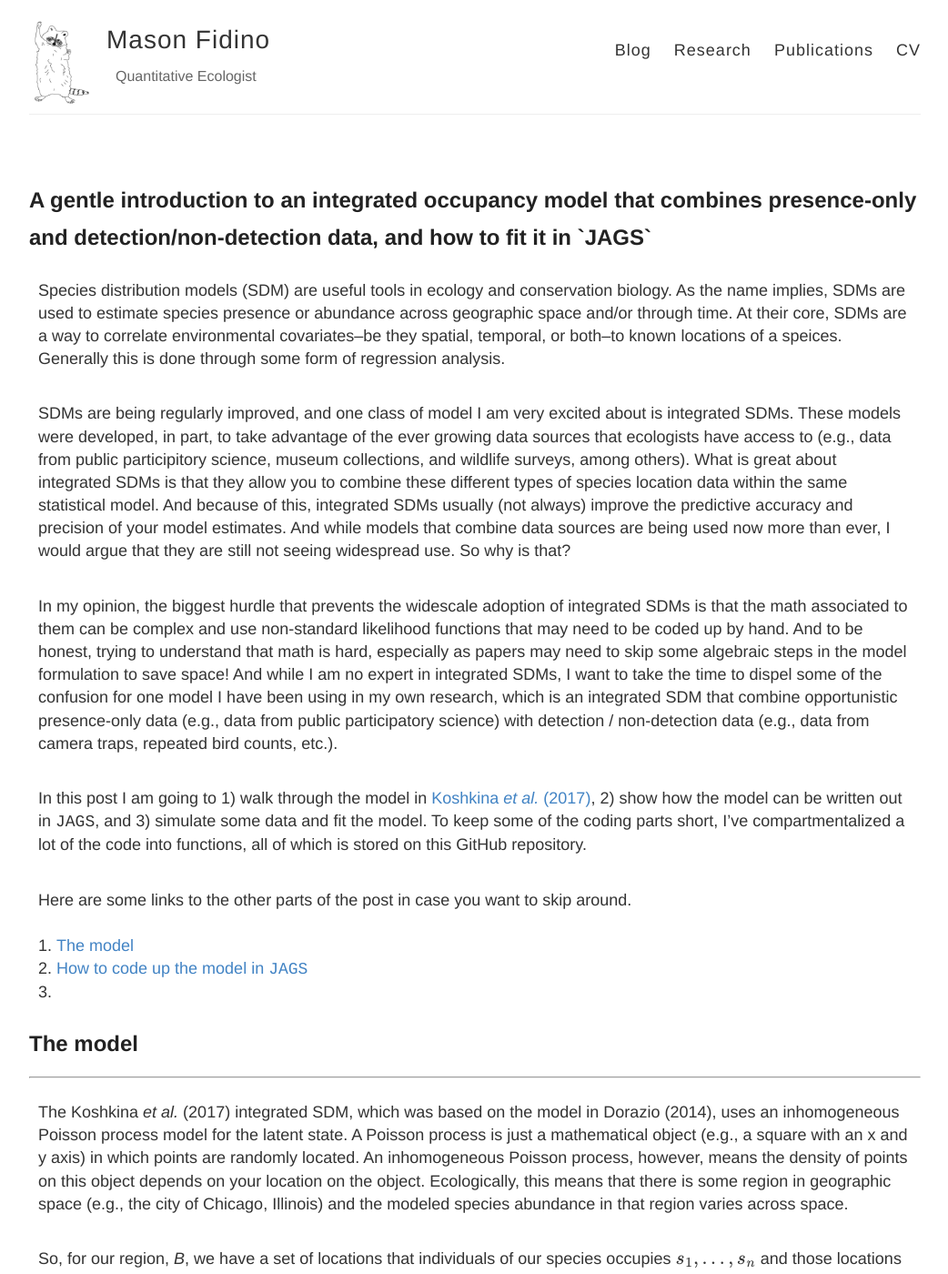
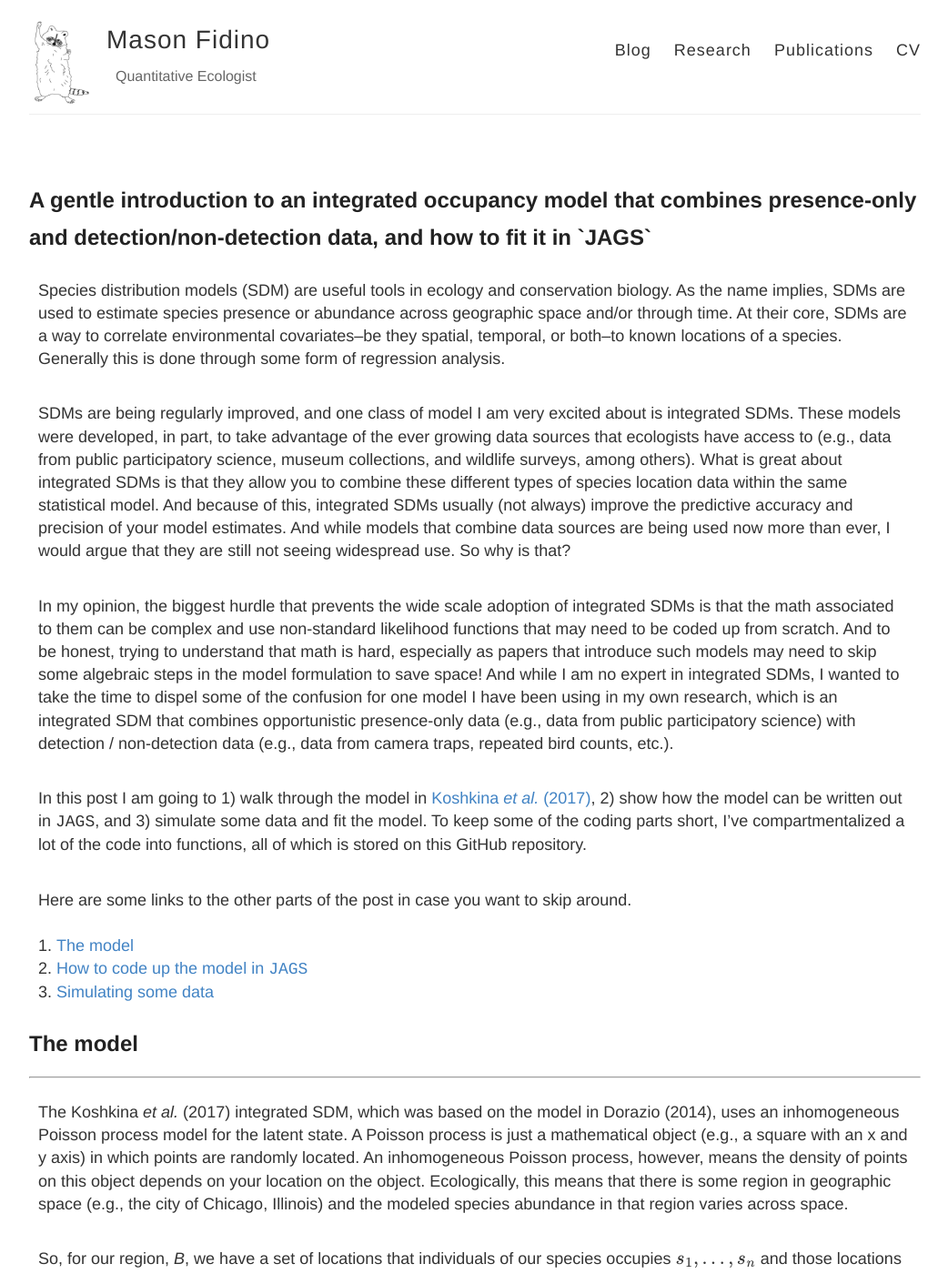
Before and after one commit to mfidino/mfidino.github.io, a Jekyll site: the page built from blog/_posts/2021-8-25-bayesian_integrated_model.md, in a window 1280 px wide and 1400 px high. Shown: the whole window at 91% size, without its empty margins (118-1160 px from the left). Built offline with Jekyll 4.4.1, drawn with Linux system fonts in a browser that asks for light colours; formulas are drawn with MathJax 3; some of the changed text lies outside the part shown.

Commit message:
Update 2021-8-25-bayesian_integrated_model.md

````diff
--- a/blog/_posts/2021-8-25-bayesian_integrated_model.md
+++ b/blog/_posts/2021-8-25-bayesian_integrated_model.md
@@ -4,19 +4,19 @@
 category: blog
 ---
 
-Species distribution models (SDM) are useful tools in ecology and conservation biology. As the name implies, SDMs are used to estimate species presence or abundance across geographic space and/or through time. At their core, SDMs are a way to correlate environmental covariates--be they spatial, temporal, or both--to known locations of a speices. Generally this is done through some form of regression analysis.
+Species distribution models (SDM) are useful tools in ecology and conservation biology. As the name implies, SDMs are used to estimate species presence or abundance across geographic space and/or through time. At their core, SDMs are a way to correlate environmental covariates--be they spatial, temporal, or both--to known locations of a species. Generally this is done through some form of regression analysis.
 
-SDMs are being regularly improved, and one class of model I am very excited about is integrated SDMs. These models were developed, in part, to take advantage of the ever growing data sources that ecologists have access to (e.g., data from public participitory science, museum collections, and wildlife surveys, among others). What is great about integrated SDMs is that they allow you to combine these different types of species location data within the same statistical model. And because of this, integrated SDMs usually (not always) improve the predictive accuracy and precision of your model estimates. And while models that combine data sources are being used now more than ever, I would argue that they are still not seeing widespread use. So why is that?
+SDMs are being regularly improved, and one class of model I am very excited about is integrated SDMs. These models were developed, in part, to take advantage of the ever growing data sources that ecologists have access to (e.g., data from public participatory science, museum collections, and wildlife surveys, among others). What is great about integrated SDMs is that they allow you to combine these different types of species location data within the same statistical model. And because of this, integrated SDMs usually (not always) improve the predictive accuracy and precision of your model estimates. And while models that combine data sources are being used now more than ever, I would argue that they are still not seeing widespread use. So why is that?
 
-In my opinion, the biggest hurdle that prevents the widescale adoption of integrated SDMs is that the math associated to them can be complex and use non-standard likelihood functions that may need to be coded up by hand. And to be honest, trying to understand that math is hard, especially as papers may need to skip some algebraic steps in the model formulation to save space! And while I am no expert in integrated SDMs, I want to take the time to dispel some of the confusion for one model I have been using in my own research, which is an integrated SDM that combine opportunistic presence-only data (e.g., data from public participatory science) with detection / non-detection data (e.g., data from camera traps, repeated bird counts, etc.).
+In my opinion, the biggest hurdle that prevents the wide scale adoption of integrated SDMs is that the math associated to them can be complex and use non-standard likelihood functions that may need to be coded up from scratch. And to be honest, trying to understand that math is hard, especially as papers that introduce such models may need to skip some algebraic steps in the model formulation to save space! And while I am no expert in integrated SDMs, I wanted to take the time to dispel some of the confusion for one model I have been using in my own research, which is an integrated SDM that combines opportunistic presence-only data (e.g., data from public participatory science) with detection / non-detection data (e.g., data from camera traps, repeated bird counts, etc.).
 
 In this post I am going to 1) walk through the model in [Koshkina *et al.* (2017)](https://besjournals.onlinelibrary.wiley.com/doi/10.1111/2041-210X.12738), 2) show how the model can be written out in `JAGS`, and 3) simulate some data and fit the model. To keep some of the coding parts short, I've compartmentalized a lot of the code into functions, all of which is stored on this GitHub repository.
 
 Here are some links to the other parts of the post in case you want to skip around.
 
-1. [The model](#markdown-header-the-model)
-2. [How to code up the model in `JAGS`](#markdown-header-how-to-code-up-the-model-in-jags)
-3.
+1. [The model](#the-model)
+2. [How to code up the model in `JAGS`](#how-to-code-up-the-model-in-jags)
+3. [Simulating some data](#simulating-some-data)
 
 
 
@@ -86,9 +86,9 @@
 &=& \text{exp}\Big(-\int_B\frac{\text{exp}(\boldsymbol{\beta}\boldsymbol{x}(s)^\intercal + \boldsymbol{c}\boldsymbol{h}(s)^\intercal )}{1 + \text{exp}(\boldsymbol{c}\boldsymbol{h}(s)^\intercal )}ds\Big) \prod_{i=1}^m\frac{\text{exp}(\boldsymbol{\beta}\boldsymbol{x}(s_i)^\intercal + \boldsymbol{c}\boldsymbol{h}(s_i)^\intercal )}{1 + \text{exp}(\boldsymbol{c}\boldsymbol{h}(s_i)^\intercal )}  \nonumber
 \end{eqnarray}$$
 
-And if I had to guess, this is where people can get lost with this model! This likelihood is not necisarilly that intuitive so it makes it difficult to know how to code it in your Bayesian programming language of choice. But if we go through it piece by piece, the math here is not all that scary.
+And if I had to guess, this is where people can get lost with this model! This likelihood is not necessarily that intuitive so it makes it difficult to know how to code it in your Bayesian programming language of choice. But if we go through it piece by piece, the math here is not all that scary.
 
-To let you know we are headed, this equation is dividing the thinned Poisson process at all of the presence only data points by the thinned Poisson process over the entire region *B* (i.e., the integral). Yet, there is no fraction here, so how did I arrive at this conclusion? Whenever you see negative signs thrown around with exponentials or natural logarithms, there could be some "secret division". For example, if you remember that `exp(log(x)) = x`, let me show you two different ways to write the equation <span>$$10 / 2 = 5$$</span> using exponentials and natural logs.
+To let you know we are headed, this equation is dividing the thinned Poisson process at all of the presence only data points by the thinned Poisson process over the entire region *B* (i.e., the integral). Yet, there is no fraction here, so how did I arrive at this conclusion? Whenever you see negative signs thrown around with exponential terms or natural logarithms, there could be some divison happening on the log scale. For example, if you remember that `exp(log(x)) = x`, here are two different ways to write the equation <span>$$10 / 2 = 5$$</span>
 
 $$\begin{eqnarray}
 10 / 2 &=& 5 \nonumber \\
@@ -210,9 +212,9 @@
 ```
 And now we can start coding up the likelihood of the presence-only data model. While you can easily create your own likelihood functions in `Nimble`, it's not quite as simple in `JAGS`. However, there are some workarounds, and my personal favorite is the [Bernoulli "ones trick"](https://stackoverflow.com/questions/45888970/specify-a-discrete-weibull-distribution-in-jags-or-bugs-for-r/45920885#45920885).
 
-To do this for the presence-only data model there are a two steps. First, code up the likelihood for each of the `m` presence-only datapoints. Second, input that likelihood for each data point into a Bernoulli trial and divide it by some large constant value to ensure the likelihood is between 0 and 1 such that `ones[i] ~ dbern(likelihood[i]/CONSTANT)`, where `ones` is a vector of ones the same length as `m`. This little trick evaluates the likelihood of datapoint `i` given the current model parameters in the MCMC chain, which is exactly what we need.
+To do this for the presence-only data model there are a two steps. First, code up the likelihood for each of the `m` presence-only data points. Second, input that likelihood for each data point into a Bernoulli trial and divide it by some large constant value to ensure the likelihood is between 0 and 1 such that `ones[i] ~ dbern(likelihood[i]/CONSTANT)`, where `ones` is a vector of ones the same length as `m`. This little trick evaluates the likelihood of data point `i` given the current model parameters in the MCMC chain, which is exactly what we need.
 
-Note, however, that the presence-only data model likelihood function presented in Koshkina *et al.* (2017)is for ALL the datapoints, and we need to evaluate the likelihood of each data point on its own. To do this, all we need to do is the product from the numerator bceause we are only looking at a single datapoint from the numerator and divide the denominator by `m` (i.e., the number of presence-only datapoints). If you recall that `exp(log(x) - log(y)) = x/y` we can write the presence-only likelihood in `JAGS` using [nested indexing](https://masonfidino.com/nested_indexing/) to map the `m` datapoints back to their respective grid cell. If I wanted to I could have coded up the presence-only data model inverse link function and applied it to the regression coefficients & covariates for each cell. However, we have already calculated `lambda` and `b` in the model so we can use them instead.
+Note, however, that the presence-only data model likelihood function presented in Koshkina *et al.* (2017)is for ALL the data points, and we need to evaluate the likelihood of each data point on its own. To do this, all we need to do is the product from the numerator because we are only looking at a single data point from the numerator and divide the denominator by `m` (i.e., the number of presence-only data points). If you recall that `exp(log(x) - log(y)) = x/y` we can write the presence-only likelihood in `JAGS` using [nested indexing](https://masonfidino.com/nested_indexing/) to map the `m` datapoints back to their respective grid cell. If I wanted to I could have coded up the presence-only data model inverse link function and applied it to the regression coefficients & covariates for each cell. However, we have already calculated `lambda` and `b` in the model so we can use them instead.
 
 ```R
 # The presence only data model.
@@ -241,7 +243,7 @@
   )
 }
 ```
-Here, `po_pixel` denotes the grid cell of the *ith* presence only datapoint.
+Here, `po_pixel` denotes the grid cell of the *ith* presence only data point.
 
 Finally, the detection/non-detection data model is basically what you'd see in a standard occupancy model, but again uses nested indexing to map the sampled site to it's respective grid cell. I'm making the assumption here that the `W` sampling occasions are i.i.d. random variables and so will model them as a binomial process such that
 
````
Also changed, not shown: other parts of blog/_posts/2021-8-25-bayesian_integrated_model.md (+10 -5 lines).
